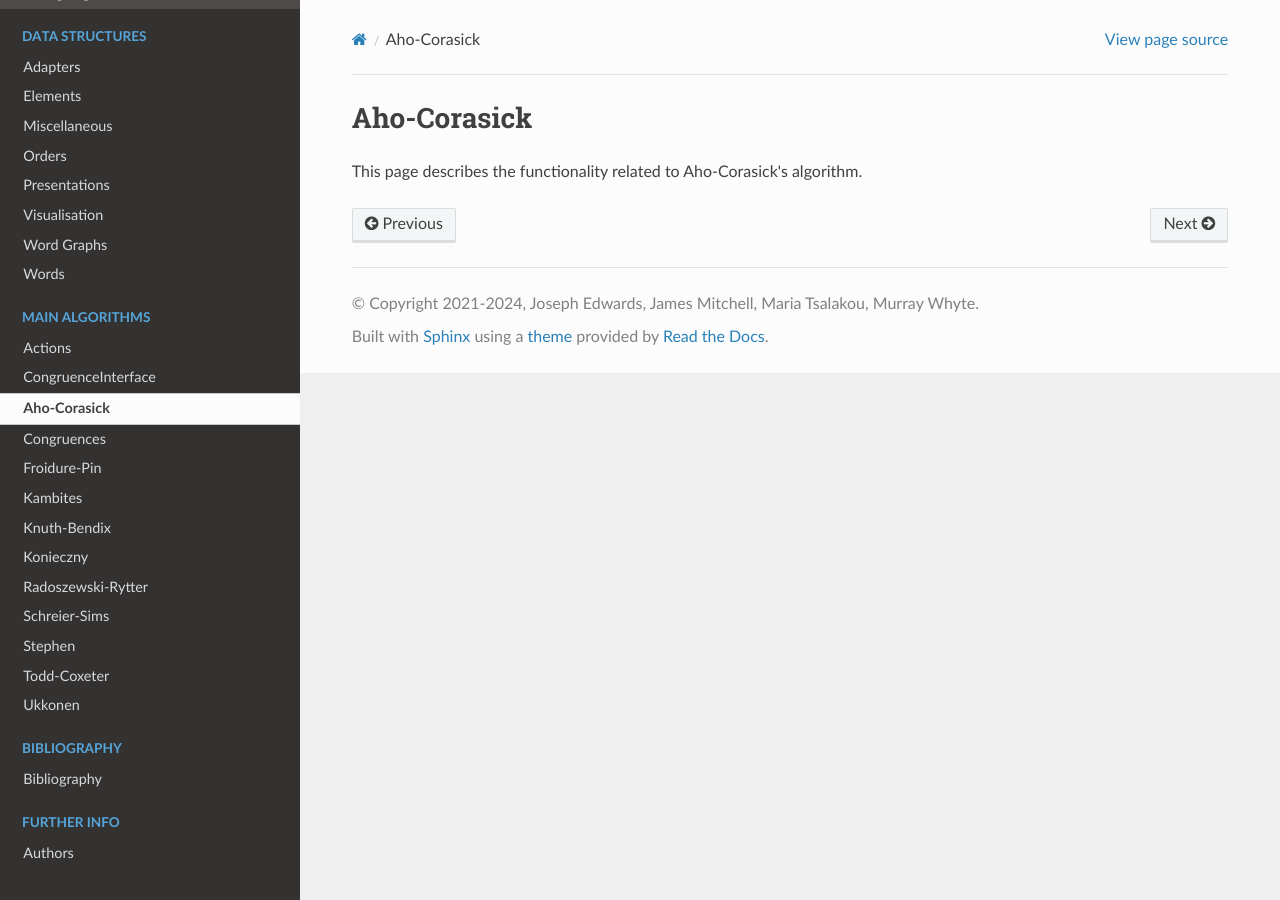
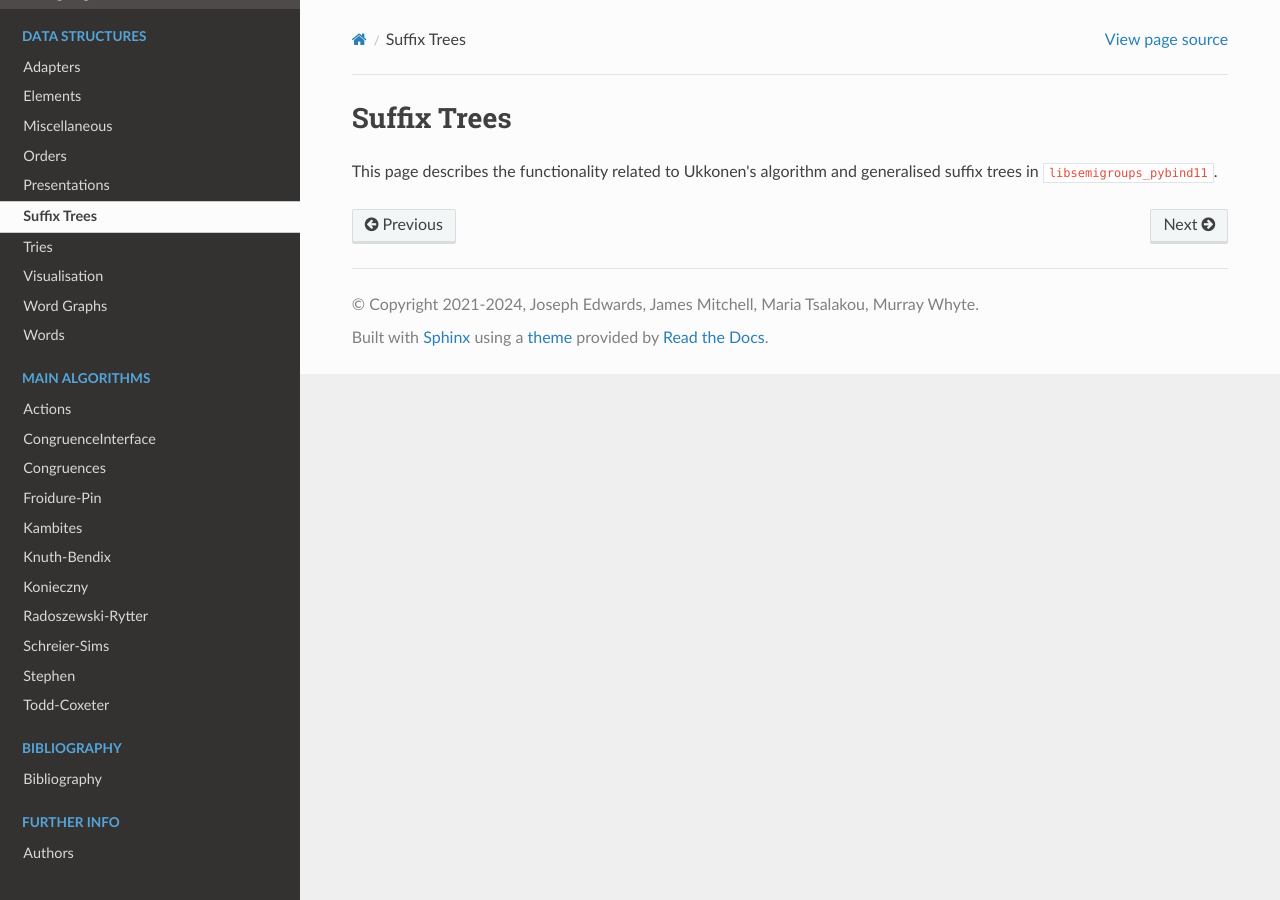
Before and after one commit to libsemigroups/libsemigroups_pybind11, a Sphinx documentation site: the page built from docs/source/data-structures/suffix-trees/index.rst, in a window 1280 px wide. Built offline with Sphinx 7.4.7 and the Read the Docs theme 3.1.0, drawn with Linux system fonts in a browser that asks for light colours; pages that are not in the unit, such as notebooks, are missing from menus.

Commit message:
Sync doc structure with libsemigroups

```diff
--- a/docs/source/main-algorithms/aho-corasick/index.rst
+++ b/docs/source/data-structures/suffix-trees/index.rst
@@ -1,13 +1,14 @@
-.. Copyright (c) 2024 Joseph Edwards
+.. Copyright (c) 2023-2024 J. D. Mitchell
 
    Distributed under the terms of the GPL license version 3.
 
    The full license is in the file LICENSE, distributed with this software.
 
-Aho-Corasick
+Suffix Trees
 ============
 
-This page describes the functionality related to Aho-Corasick's algorithm.
+This page describes the functionality related to Ukkonen's algorithm and
+generalised suffix trees in ``libsemigroups_pybind11``.
 
 .. toctree::
    :maxdepth: 1
--- a/docs/source/index.rst
+++ b/docs/source/index.rst
@@ -55,6 +55,8 @@ See the installation instructions:
    data-structures/misc/index
    data-structures/order/index
    data-structures/presentations/index
+   data-structures/suffix-trees/index
+   data-structures/tries/index.rst
    data-structures/visualisation/index
    data-structures/word-graph/index
    data-structures/words/index
@@ -65,7 +67,6 @@ See the installation instructions:
 
    main-algorithms/action/index.rst
    main-algorithms/cong-intf/index.rst
-   main-algorithms/aho-corasick/index.rst
    main-algorithms/congruences/index
    main-algorithms/froidure-pin/index
    main-algorithms/kambites/index
```
Also changed, not shown: other parts of docs/source/index.rst (+0 -1 lines), docs/source/data-structures/tries/index.rst (added, +16 -0 lines), docs/source/main-algorithms/ukkonen/index.rst (deleted, +0 -18 lines), docs/source/data-structures/suffix-trees/class.rst (renamed from docs/source/main-algorithms/ukkonen/class.rst), docs/source/data-structures/suffix-trees/helpers.rst (renamed from docs/source/main-algorithms/ukkonen/helpers.rst), docs/source/data-structures/tries/class.rst (renamed from docs/source/main-algorithms/aho-corasick/class.rst), docs/source/data-structures/tries/helpers.rst (renamed from docs/source/main-algorithms/aho-corasick/helpers.rst), 1 other file.
